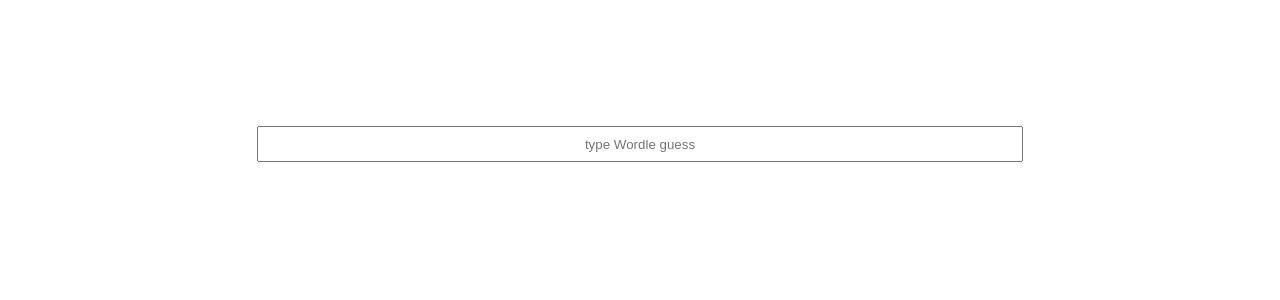
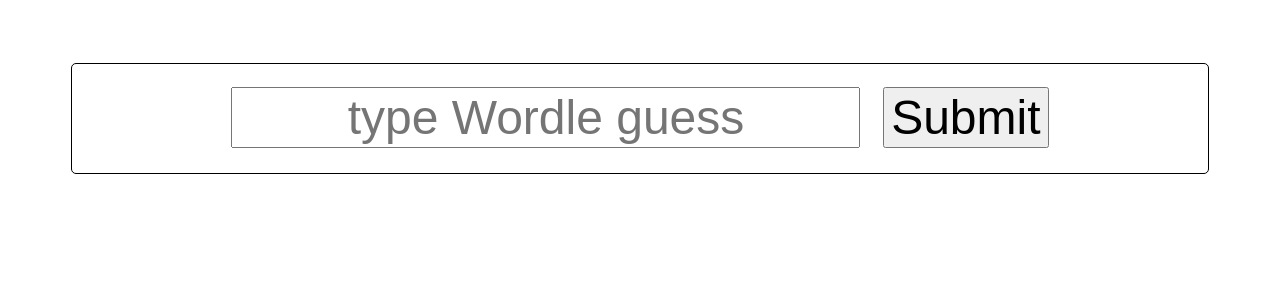
Before and after one commit to leo-mj/wordle-guess-marker, a React (Create React App) app: page / in a window 1280 px wide. Shown: the top 300 px of the page. Built offline with nearby package versions, Linux system fonts and the light colour scheme.

Commit message:
Added success and fail features

```diff
--- a/public/mystyles.css
+++ b/public/mystyles.css
@@ -1,20 +1,47 @@
-input {
-    display: block;
-    margin-left: auto;
-    margin-right: auto;
-    margin-top: 10%;
-    height: 30px;
-    width: 60%;
+.topHalf {
+    border: 1px solid;
+    border-radius: 5px;
     text-align: center;
+    height: 20%;
+    padding-bottom: 2%;
+    margin-top: 5%;
+    margin-left: 5%;
+    margin-right: 5%;
+}
+
+.solutionMessage {
+    font-size: xxx-large;
+}
+
+.inputFields {
+    display: flex;
+    justify-content: center;
+    margin-top: 2%;
+}
+
+.textInput {
+    font-size:xxx-large;
+    text-align: center;
+    margin-right: 2%;
+}
+
+.submitButton {
+    font-size: xxx-large;
+}
+
+.guessDisplay {
+    margin-left: 10%;
+    margin-right: 10%;
 }
 
 .allGuesses {
+    display: grid;
+    grid-template-columns: 1fr 1fr 1fr 1fr 1fr;
     text-align: center;
+    justify-content: center;
 }
-.guessDisplay {
-    text-align: center;
-    display: inline-block;
-    width: 10%;
-    height: 10%;
-    margin: 3px;
+
+.letter {
+    margin: 3% 3% 3% 3%;
+    font-size: xx-large;
 }
--- a/src/App.tsx
+++ b/src/App.tsx
@@ -1,34 +1,65 @@
 import { useState } from "react";
-import { ResultPresenter } from "./components/ResultPresenter";
-import markWordle from "./utils/mark-wordle";
-import { LetterWithColour, MarkedGuess } from "./utils/wordle-guess-interface";
+import { PresentEachGuess } from "./components/PresentEachGuess";
+import { handleSubmitButton } from "./utils/handleSubmitButton";
 
 function App(): JSX.Element {
-  const [guess, setGuess] = useState<string>("");
+  const [guessInput, setGuessInput] = useState<string>("");
+  const [allGuesses, setAllGuesses] = useState<string[]>([]);
+  const [solvedStatus, setSolvedStatus] = useState<boolean>(false);
   const solution = "eumel";
-  const result: MarkedGuess = markWordle(guess, solution);
-  const resultAsArray: LetterWithColour[] = [];
-  for (let i = 0; i < 5; i++) {
-    resultAsArray.push(result[i]);
-  }
+
   return (
     <>
-      <input
-        maxLength={5}
-        type="text"
-        value={guess}
-        onChange={(e) => setGuess(e.target.value)}
-        placeholder="type Wordle guess"
-      />
-      <body className="allGuesses">
-        {resultAsArray.map((element: LetterWithColour, i: number) => (
-          <ResultPresenter
+      <div className="topHalf">
+        {solvedStatus === false ? (
+          <>
+            {allGuesses.length < 6 ? (
+              <div className="inputFields">
+                <input
+                  className="textInput"
+                  maxLength={5}
+                  type="text"
+                  value={guessInput}
+                  onChange={(e) => {
+                    setGuessInput(e.target.value);
+                  }}
+                  placeholder="type Wordle guess"
+                />
+                <button
+                  className="submitButton"
+                  onClick={() => {
+                    handleSubmitButton(
+                      guessInput,
+                      setGuessInput,
+                      allGuesses,
+                      setAllGuesses
+                    );
+                  }}
+                >
+                  Submit
+                </button>
+              </div>
+            ) : (
+              <h1 className="solutionMessage">
+                Too bad, loser! The solution was: {solution}
+              </h1>
+            )}{" "}
+          </>
+        ) : (
+          <h1 className="solutionMessage">Congratulations!</h1>
+        )}
+      </div>
+
+      <main className="guessDisplay">
+        {allGuesses.map((guess: string, i: number) => (
+          <PresentEachGuess
             key={i}
-            letter={element.letter}
-            colour={element.colour}
+            guess={guess}
+            solution={solution}
+            setSolvedStatus={setSolvedStatus}
           />
         ))}
-      </body>
+      </main>
     </>
   );
 }
--- /dev/null
+++ b/src/components/PresentEachGuess.tsx
@@ -0,0 +1,35 @@
+import markWordle from "../utils/mark-wordle";
+import { LetterWithColour, MarkedGuess } from "../utils/wordle-guess-interface";
+import { PresentEachLetter } from "./PresentEachLetter";
+
+interface IPresentEachGuess {
+  guess: string;
+  solution: string;
+  setSolvedStatus: React.Dispatch<React.SetStateAction<boolean>>;
+}
+
+export function PresentEachGuess({
+  guess,
+  solution,
+  setSolvedStatus,
+}: IPresentEachGuess): JSX.Element {
+  const result: MarkedGuess = markWordle(guess, solution);
+  const resultAsArray: LetterWithColour[] = [];
+  for (let i = 0; i < 5; i++) {
+    resultAsArray.push(result[i]);
+  }
+  if (guess.toUpperCase() === solution.toUpperCase()) {
+    setSolvedStatus(true);
+  }
+  return (
+    <body className="allGuesses">
+      {resultAsArray.map((element: LetterWithColour, i: number) => (
+        <PresentEachLetter
+          key={i}
+          letter={element.letter}
+          colour={element.colour}
+        />
+      ))}
+    </body>
+  );
+}
--- a/src/components/ResultPresenter.tsx
+++ b/src/components/PresentEachLetter.tsx
@@ -1,12 +1,12 @@
 import { LetterWithColour } from "../utils/wordle-guess-interface";
 
-export function ResultPresenter({
+export function PresentEachLetter({
   letter,
   colour,
 }: LetterWithColour): JSX.Element {
   return (
-    <div className="guessDisplay">
-      <h1 style={{ backgroundColor: colour }}>{letter}</h1>
+    <div className="letter" style={{ backgroundColor: colour }}>
+      <h1>{letter}</h1>
     </div>
   );
 }
--- /dev/null
+++ b/src/utils/handleSubmitButton.ts
@@ -0,0 +1,19 @@
+export function handleSubmitButton(
+  guessInput: string,
+  setGuessInput: React.Dispatch<React.SetStateAction<string>>,
+  allGuesses: string[],
+  setAllGuesses: React.Dispatch<React.SetStateAction<string[]>>
+): void {
+  if (guessInput.length > 5) {
+    alert("Too many letters!");
+    setGuessInput("");
+    return;
+  } else if (guessInput.length < 5) {
+    alert("Not enough letters!");
+    setGuessInput("");
+    return;
+  }
+  setAllGuesses([...allGuesses, guessInput]);
+  setGuessInput("");
+  return;
+}
```
